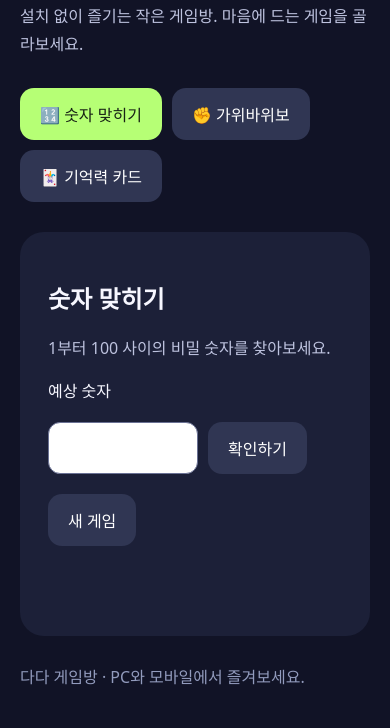
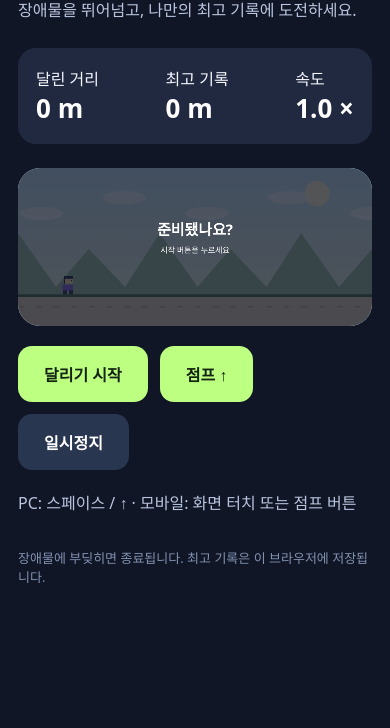
Before and after one commit to dahye1391-ai/dada-game, a plain HTML site: page index.html in a window 390 px wide. Shown: the part 142-870 px from the top of the page. After the commit the page ends 844 px from the top, so only its background shows below. Drawn offline with Linux system fonts and the light colour scheme.

Commit message:
Replace arcade with responsive endless running game

```diff
--- a/index.html
+++ b/index.html
@@ -1,17 +1,21 @@
 <!doctype html>
-<html lang="ko"><meta charset="utf-8"><meta name="viewport" content="width=device-width, initial-scale=1"><title>다다 게임방</title>
-<style>
-*{box-sizing:border-box}body{margin:0;background:#111326;color:#f7f7ff;font-family:system-ui,sans-serif}main{max-width:980px;margin:auto;padding:40px 20px}h1{font-size:clamp(32px,6vw,56px);margin-bottom:10px}p{color:#bec3df;line-height:1.7}nav{display:flex;gap:10px;flex-wrap:wrap;margin:30px 0}button{font:inherit;cursor:pointer;border:0;border-radius:14px;padding:14px 20px;background:#303653;color:white}button:hover{background:#485274}button:focus-visible,input:focus-visible{outline:3px solid #b6ff75;outline-offset:3px}nav button.active{background:#b6ff75;color:#172115}.panel{background:#1c2038;padding:28px;border-radius:24px;min-height:330px}input{font:inherit;padding:14px;border-radius:12px;border:1px solid #6a7194;max-width:100%;width:150px}#cards{display:grid;grid-template-columns:repeat(4,1fr);gap:10px;max-width:480px;margin-top:20px}#cards button{font-size:28px;aspect-ratio:1;padding:5px}#cards button.matched{background:#436337}#status{min-height:30px;color:#b6ff75;font-weight:bold}footer{margin-top:28px;color:#929bbd}.actions{display:flex;gap:10px;flex-wrap:wrap;margin:20px 0}
-</style>
-<main><span style="color:#b6ff75">DADA'S ARCADE</span><h1>오늘도, 한 판만 🎮</h1><p>설치 없이 즐기는 작은 게임방. 마음에 드는 게임을 골라보세요.</p>
-<nav aria-label="게임 선택"><button data-game="guess" class="active">🔢 숫자 맞히기</button><button data-game="rps">✊ 가위바위보</button><button data-game="memory">🃏 기억력 카드</button></nav>
-<section class="panel"><div id="game"></div><p id="status" role="status" aria-live="polite"></p></section><footer>다다 게임방 · PC와 모바일에서 즐겨보세요.</footer></main>
+<html lang="ko"><head><meta charset="utf-8"><meta name="viewport" content="width=device-width,initial-scale=1"><title>다다 런 · 달리기 게임</title><style>
+*{box-sizing:border-box}body{margin:0;background:#111626;color:#f7f8ff;font-family:system-ui,sans-serif}main{max-width:1000px;margin:auto;padding:36px 18px}.tag{color:#bdff81;font-weight:800;letter-spacing:3px}h1{font-size:clamp(36px,7vw,64px);margin:12px 0}p{color:#bac5df;line-height:1.7}.hud{display:flex;gap:16px;justify-content:space-between;background:#202940;padding:18px;border-radius:18px;margin:24px 0}.hud strong{display:block;font-size:26px;color:white}canvas{display:block;width:100%;border-radius:22px;background:#c9eaf4;touch-action:manipulation}.controls{display:flex;gap:12px;flex-wrap:wrap;margin:20px 0}button{font:inherit;font-weight:700;background:#bdff81;color:#152313;border:0;border-radius:14px;padding:16px 26px;cursor:pointer;touch-action:manipulation}button.secondary{background:#283650;color:white}button:focus-visible,canvas:focus-visible{outline:3px solid #ffba69;outline-offset:4px}#status{min-height:28px}footer{color:#8292b2;font-size:13px;margin-top:30px}</style></head>
+<body><main><div class="tag">DADA RUN</div><h1>멈추지 말고 달려요 🏃</h1><p>장애물을 뛰어넘고, 나만의 최고 기록에 도전하세요.</p><div class="hud"><div>달린 거리<strong id="score">0 m</strong></div><div>최고 기록<strong id="best">0 m</strong></div><div>속도<strong id="speed">1.0 ×</strong></div></div><canvas id="game" width="900" height="400" tabindex="0" role="img" aria-label="장애물 달리기 게임. 스페이스 또는 위쪽 방향키로 점프하세요."></canvas><div class="controls"><button id="start">달리기 시작</button><button id="jump">점프 ↑</button><button id="pause" class="secondary">일시정지</button></div><p id="status" role="status" aria-live="polite">PC: 스페이스 / ↑ · 모바일: 화면 터치 또는 점프 버튼</p><footer>장애물에 부딪히면 종료됩니다. 최고 기록은 이 브라우저에 저장됩니다.</footer></main>
 <script>
-const game=document.querySelector('#game'),status=document.querySelector('#status');let generation=0;
-function load(type){generation++;status.textContent='';document.querySelectorAll('nav button').forEach(b=>b.classList.toggle('active',b.dataset.game===type));
-if(type==='guess'){let target=1+Math.floor(Math.random()*100),tries=0,done=false;game.innerHTML='<h2>숫자 맞히기</h2><p>1부터 100 사이의 비밀 숫자를 찾아보세요.</p><form id="guess"><label for="number">예상 숫자</label><div class="actions"><input id="number" type="number" min="1" max="100" required><button>확인하기</button></div></form><button id="reset">새 게임</button>';document.querySelector('#guess').onsubmit=e=>{e.preventDefault();if(done)return;const n=Number(document.querySelector('#number').value);if(!Number.isInteger(n)||n<1||n>100)return;tries++;done=n===target;status.textContent=done?'정답! '+tries+'번 만에 맞혔어요 🎉':n<target?'더 큰 숫자예요 ↑':'더 작은 숫자예요 ↓';};document.querySelector('#reset').onclick=()=>load(type);}
-if(type==='rps'){let wins=0,rounds=0;game.innerHTML='<h2>가위바위보</h2><p>컴퓨터와 대결해보세요. 무엇을 낼까요?</p><div class="actions"><button data-move="0">✊ 바위</button><button data-move="1">✋ 보</button><button data-move="2">✌️ 가위</button></div><p id="score">0승 / 0판</p>';game.querySelectorAll('[data-move]').forEach(b=>b.onclick=()=>{const player=Number(b.dataset.move),computer=Math.floor(Math.random()*3),result=(player-computer+3)%3;rounds++;if(result===1)wins++;status.textContent='컴퓨터: '+['바위','보','가위'][computer]+' · '+(result===0?'무승부!':result===1?'이겼어요 🎉':'컴퓨터가 이겼어요!');document.querySelector('#score').textContent=wins+'승 / '+rounds+'판';});}
-if(type==='memory'){const token=generation;let items=['🍒','🍋','🍇','🥝','🍒','🍋','🍇','🥝'];for(let i=items.length-1;i>0;i--){const j=Math.floor(Math.random()*(i+1));[items[i],items[j]]=[items[j],items[i]];}let first=null,locked=false,pairs=0,tries=0;game.innerHTML='<h2>기억력 카드</h2><p>카드를 뒤집어 같은 과일 4쌍을 찾아보세요.</p><button id="reset">다시 섞기</button><div id="cards"></div>';items.forEach((item,i)=>{const b=document.createElement('button');b.textContent='?';b.setAttribute('aria-label',(i+1)+'번 카드 뒤집기');b.onclick=()=>{if(locked||b.disabled||first===b)return;b.textContent=item;b.setAttribute('aria-label',item);if(!first){first=b;return;}tries++;const previous=first;first=null;if(previous.textContent===item){b.disabled=previous.disabled=true;b.classList.add('matched');previous.classList.add('matched');pairs++;status.textContent=pairs===4?'모두 찾았어요! '+tries+'번 만에 성공 🎉':pairs+' / 4쌍 · '+tries+'번 시도';}else{locked=true;setTimeout(()=>{if(token!==generation)return;[b,previous].forEach(x=>{x.textContent='?';x.setAttribute('aria-label','카드 뒤집기');});locked=false;},800);}};document.querySelector('#cards').append(b);});document.querySelector('#reset').onclick=()=>load(type);}
-}
-document.querySelectorAll('nav button').forEach(b=>b.onclick=()=>load(b.dataset.game));load('guess');
-</script></html>
+const c=document.querySelector('#game'),ctx=c.getContext('2d'),scoreEl=document.querySelector('#score'),bestEl=document.querySelector('#best'),speedEl=document.querySelector('#speed'),status=document.querySelector('#status'),startBtn=document.querySelector('#start'),pauseBtn=document.querySelector('#pause');
+let best=0;try{best=Number(localStorage.getItem('dada-run-best'))||0;}catch(e){}bestEl.textContent=best+' m';
+const floor=320;let mode='ready',player,obstacles,distance,speed,spawn,time,last=0;
+function reset(){player={x:110,y:floor-48,w:32,h:48,vy:0};obstacles=[];distance=0;speed=300;spawn=1.4;time=0;scoreEl.textContent='0 m';speedEl.textContent='1.0 ×';}
+function start(){reset();mode='running';startBtn.textContent='처음부터 다시';pauseBtn.textContent='일시정지';status.textContent='장애물이 오면 점프하세요!';}
+function jump(){if(mode==='ready'){start();}if(mode==='running'&&player.y>=floor-player.h-.1)player.vy=-640;}
+function pause(){if(mode==='running'){mode='paused';pauseBtn.textContent='계속 달리기';status.textContent='잠시 쉬는 중이에요.';}else if(mode==='paused'){mode='running';pauseBtn.textContent='일시정지';status.textContent='다시 달려요!';}}
+function end(){mode='over';const record=Math.floor(distance);if(record>best){best=record;bestEl.textContent=best+' m';try{localStorage.setItem('dada-run-best',String(best));}catch(e){}}status.textContent=record+' m 달렸어요! 다시 도전해보세요.';startBtn.textContent='다시 달리기';}
+function update(dt){time+=dt;speed=Math.min(540,300+time*3);distance+=speed*dt/20;player.vy+=1700*dt;player.y+=player.vy*dt;if(player.y>=floor-player.h){player.y=floor-player.h;player.vy=0;}spawn-=dt;if(spawn<=0){obstacles.push({x:920,w:26+Math.random()*12,h:32+Math.random()*18});spawn=1.15+Math.random()*.7;}for(const o of obstacles){o.x-=speed*dt;if(player.x+player.w-5>o.x+3&&player.x+5<o.x+o.w-3&&player.y+player.h-3>floor-o.h+3){end();break;}}obstacles=obstacles.filter(o=>o.x+o.w>0);scoreEl.textContent=Math.floor(distance)+' m';speedEl.textContent=(speed/300).toFixed(1)+' ×';}
+function draw(){const sky=ctx.createLinearGradient(0,0,0,400);sky.addColorStop(0,'#c2e7f8');sky.addColorStop(1,'#eef5d9');ctx.fillStyle=sky;ctx.fillRect(0,0,900,400);ctx.fillStyle='#fff9d1';ctx.beginPath();ctx.arc(760,65,32,0,Math.PI*2);ctx.fill();for(let i=0;i<6;i++){const x=((i*210-distance*3)%1200+1200)%1200-150;ctx.fillStyle='#ffffffa0';ctx.beginPath();ctx.ellipse(x,75+i%2*40,55,17,0,0,Math.PI*2);ctx.fill();}ctx.fillStyle='#9bc4a1';for(let i=0;i<7;i++){const x=i*180-100-(distance*2%180);ctx.beginPath();ctx.moveTo(x,320);ctx.lineTo(x+100,165+i%2*40);ctx.lineTo(x+210,320);ctx.fill();}ctx.fillStyle='#456a4a';ctx.fillRect(0,floor,900,6);ctx.fillStyle='#e4d6b8';ctx.fillRect(0,floor+6,900,74);ctx.fillStyle='#bfad8b';for(let i=0;i<24;i++)ctx.fillRect(i*45-(distance*20%45),350,15,3);
+for(const o of obstacles){ctx.fillStyle='#dd7654';ctx.fillRect(o.x,floor-o.h,o.w,o.h);ctx.fillStyle='#ffc599';ctx.fillRect(o.x+4,floor-o.h+4,o.w-8,6);}
+const p=player;ctx.fillStyle='#202941';ctx.fillRect(p.x+7,p.y+2,22,20);ctx.fillStyle='#ffe0b1';ctx.fillRect(p.x+10,p.y+8,20,13);ctx.fillStyle='#202941';ctx.fillRect(p.x+24,p.y+12,3,3);ctx.fillStyle='#8264e8';ctx.fillRect(p.x+3,p.y+23,26,15);ctx.fillStyle='#303654';const stride=mode==='running'&&p.vy===0?Math.sin(time*22)*6:0;ctx.fillRect(p.x+5+stride,p.y+38,9,10);ctx.fillRect(p.x+20-stride,p.y+38,9,10);
+if(mode!=='running'){ctx.fillStyle='#111626b8';ctx.fillRect(0,0,900,400);ctx.textAlign='center';ctx.fillStyle='white';ctx.font='bold 38px system-ui';ctx.fillText(mode==='ready'?'준비됐나요?':mode==='paused'?'잠깐 쉬어가요':'한 번 더 달려볼까요?',450,170);ctx.font='20px system-ui';ctx.fillText(mode==='ready'?'시작 버튼을 누르세요':mode==='paused'?'계속 달리기를 눌러주세요':Math.floor(distance)+' m · 다시 달리기를 누르세요',450,215);}}
+function frame(now){const dt=Math.min((now-last)/1000,.025);last=now;if(mode==='running')update(dt);draw();requestAnimationFrame(frame);}
+startBtn.onclick=start;document.querySelector('#jump').onclick=jump;pauseBtn.onclick=pause;c.onpointerdown=e=>{e.preventDefault();jump();};document.addEventListener('keydown',e=>{if(['Space','ArrowUp'].includes(e.code)&&!['BUTTON','INPUT'].includes(document.activeElement.tagName)){e.preventDefault();if(!e.repeat)jump();}if(e.code==='Escape')pause();});document.addEventListener('visibilitychange',()=>{if(document.hidden&&mode==='running')pause();});reset();requestAnimationFrame(frame);
+</script></body></html>
```
